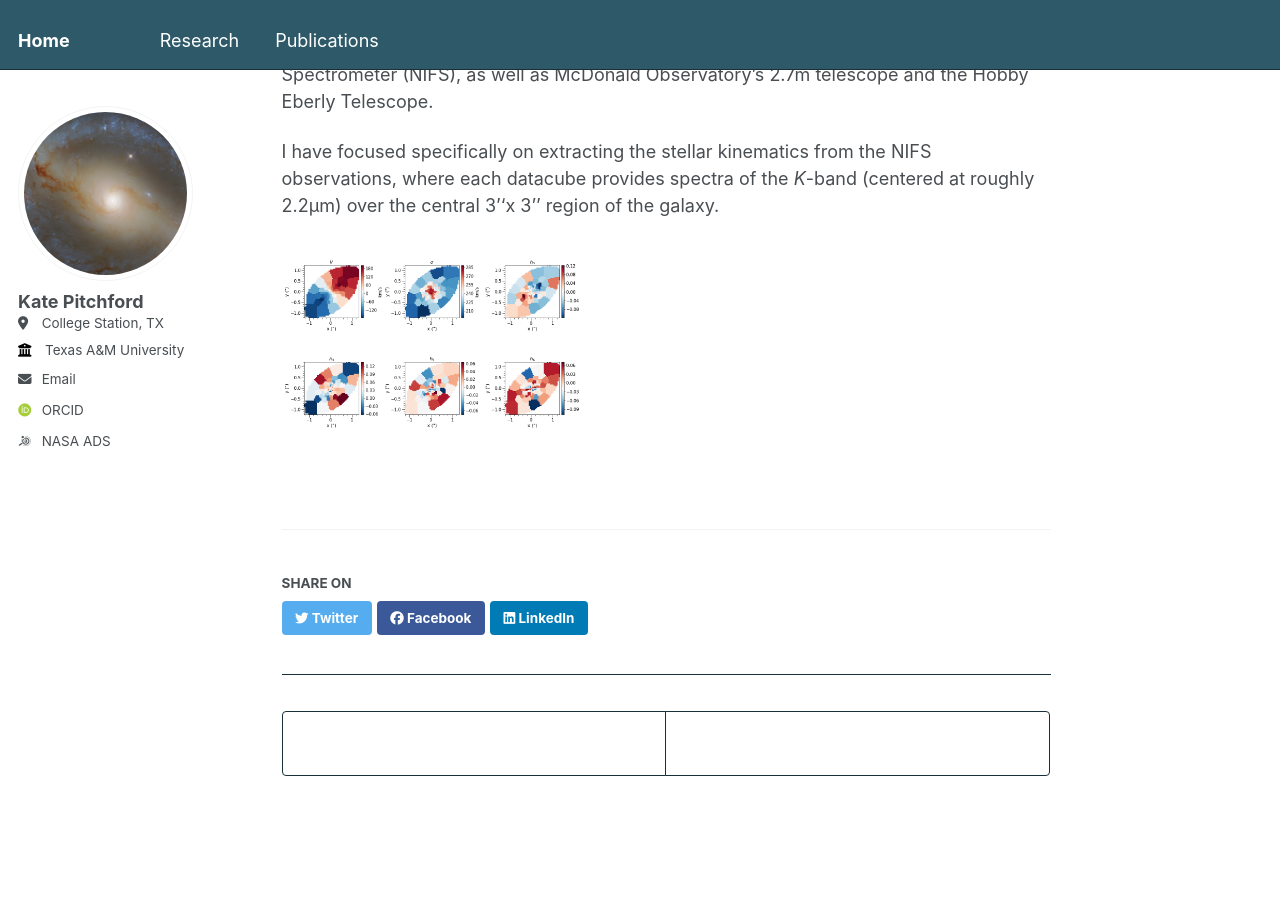
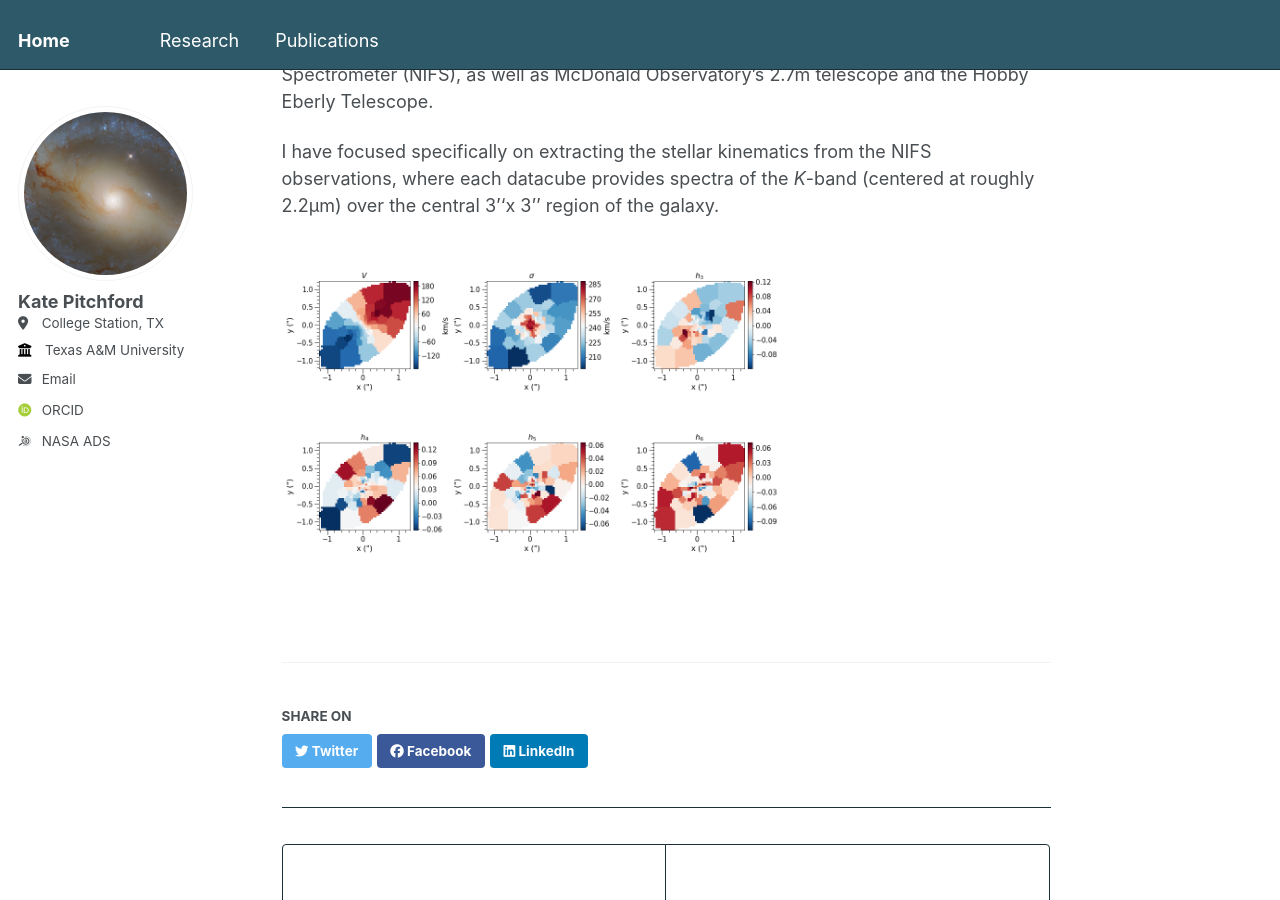
Before and after one commit to lkpitchford/lkpitchford.github.io, a Jekyll site: the page built from _research/portfolio-1.md, in a window 1280 px wide and 900 px high, scrolled down 386 px. Built offline with Jekyll 4.4.1, drawn with Linux system fonts in a browser that asks for light colours; some web fonts are replaced.

Commit message:
Update portfolio-1.md

```diff
--- a/_research/portfolio-1.md
+++ b/_research/portfolio-1.md
@@ -7,4 +7,4 @@ Supermassive black holes (SMBHs) are crucial to galaxy evolution, as evidenced b
 
 I have focused specifically on extracting the stellar kinematics from the NIFS observations, where each datacube provides spectra of the *K*-band (centered at roughly 2.2μm) over the central 3''x 3'' region of the galaxy.
 
-<img src='/images/pgc1021091_fiducial_basic_ptsymm.png' width='300'>
+<img src='/images/pgc1021091_fiducial_basic_ptsymm.png' width='500'>
```
